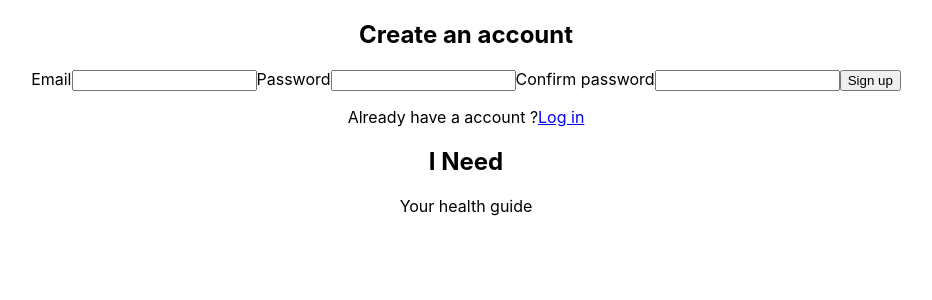
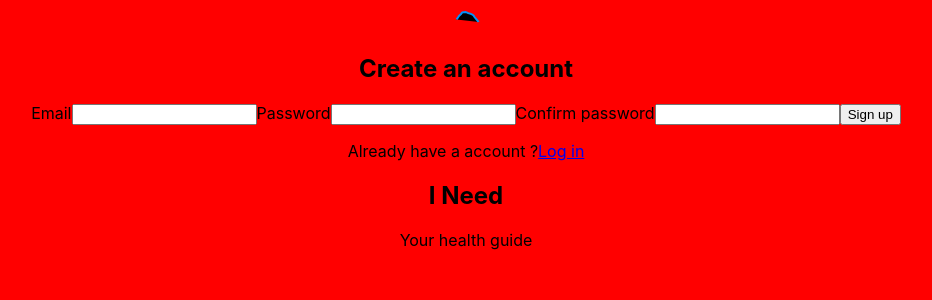
Before and after one commit to BalducciVictor/front-ineed, a React (Create React App) app: page / in a window 1280 px wide. Shown: the top 300 px of the page, without its empty margins (174-1106 px from the left). Built offline with nearby package versions, Linux system fonts and the light colour scheme; the HTML template or start-up script is replaced by a standard one.

Commit message:
fix bug import home in app

```diff
--- a/src/App.js
+++ b/src/App.js
@@ -1,7 +1,8 @@
 import React from 'react';
 import './App.css';
 import { BrowserRouter as Router, Switch, Route, Link } from 'react-router-dom';
-import SignUp from './components/SignUp/SignUp.jsx';
+import Home from './pages/Home/Home.jsx';
+import './components/SignUp/SignUp.scss';
 
 function App() {
   return (
@@ -9,7 +10,7 @@ function App() {
       <Router>
         <Switch>
               <Route exact path='/'>
-                <SignUp />
+                <Home />
               </Route>
         </Switch>
       </Router>
--- a/src/components/SignUp/SignUp.jsx
+++ b/src/components/SignUp/SignUp.jsx
@@ -2,10 +2,9 @@ import React from 'react'
 import { BrowserRouter as Router, Switch, Route, Link } from 'react-router-dom';
 
 class Home extends React.Component {
-
     render() {
       return (
-        <div className="container">
+        <div className="">
             <section className="form">
                 <h1>Create an account</h1>
                 <form action="">
--- a/src/pages/Home/Home.jsx
+++ b/src/pages/Home/Home.jsx
@@ -1,8 +1,8 @@
 
-import React from './node_modules/react';
-import { BrowserRouter as Router, Switch, Route, Link } from './node_modules/react-router-dom';
+import React from 'react';
+import { BrowserRouter as Router, Switch, Route, Link } from 'react-router-dom';
 import './Home.scss';
-import SignUp from '../components/SignUp/SignUp.jsx';
+import SignUp from '../../components/SignUp/SignUp.jsx';
 
 class Home extends React.Component {
   render() {
```
